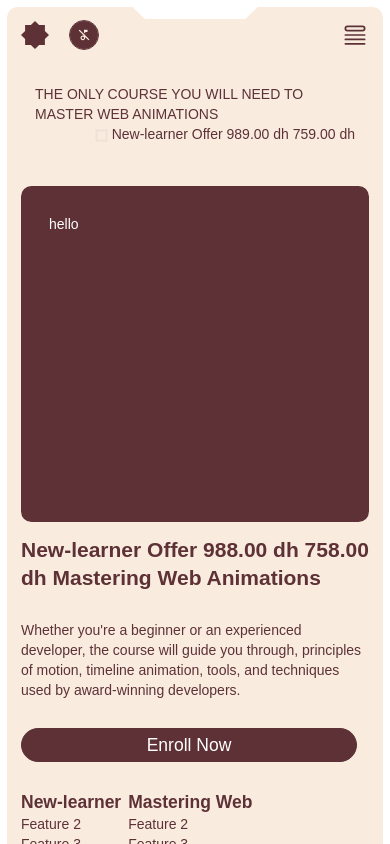
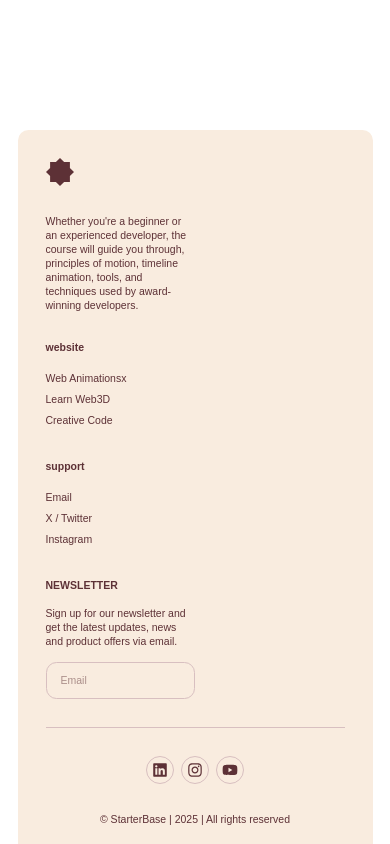
Before and after one commit to samjaabo/portfolio-v2, a Next.js app: page /test in a window 390 px wide. Shown: the top 844 px of the page. Built offline with nearby package versions, Linux system fonts and the light colour scheme; a web font is replaced by a local one.

Commit message:
make footer responsive

```diff
--- a/src/app/globals.css
+++ b/src/app/globals.css
@@ -67,7 +67,7 @@
   }
 
   .hover-underline-link {
-    @apply py-2 relative inline-block text-color after:bg-line-color
+    @apply py-1 w-fit h-fit relative inline-block text-color after:bg-line-color
     after:content-[''] after:absolute after:bottom-1 after:left-0
     after:h-[1px] after:w-full
     after:scale-x-0 not-hover:after:origin-right after:origin-left
@@ -75,7 +75,7 @@
     hover:after:scale-x-100;
   }
   .underline-link {
-    @apply py-2 relative inline-block text-color after:bg-line-color
+    @apply py-2 w-fit h-fit relative inline-block text-color after:bg-line-color
     after:content-[''] after:absolute after:bottom-1 after:left-0
     after:h-[1px] after:w-full
     after:scale-x-100 not-hover:after:origin-left after:origin-right
--- a/src/app/test/page.tsx
+++ b/src/app/test/page.tsx
@@ -21,10 +21,10 @@ export default function TestPage() {
   return (
     <main className="relative flex flex-col items-center justify-start min-h-screen h-auto bg-white w-full max-w-[120rem] mx-auto">
       <Drag />
-      <HeaderSection />
+      {/* <HeaderSection />
       <ProjectsSection />
       <CursusSection />
-      <BlogSection />
+      <BlogSection /> */}
       <Footer />
       {/* <div className="md:block hidden fixed bottom-[calc(10px_+_theme(space.8))] right-[calc(10px_+_theme(space.8))] w-8 h-8 rounded-full bg-bg/50 border border-bg"></div> */}
     </main>
--- a/src/components/futuristic/sections/footer.tsx
+++ b/src/components/futuristic/sections/footer.tsx
@@ -5,18 +5,18 @@ import { WebsiteLogo } from "../svgs";
 
 export default function Footer() {
   return (
-    <footer className="flex  p-5 mt-32 h-full w-full">
-      <div className="grid grid-cols-4 grid-rows-[auto_1fr_auto_auto] gap-y-8 gap-x-16 p-8 bg-soft w-full h-full min-h-96 rounded-xl  text-xs">
+    <footer className="p-5 mt-32 h-full w-full">
+      <div className="grid grid-cols-1 grid-rows-[repeat(17, minmax(0, auto))] lg:grid-cols-4  lg:grid-rows-[auto_1fr_auto_auto] gap-y-8 gap-x-16 p-8 bg-soft w-full h-fit rounded-xl  text-xs">
         {/* row 1 */}
         <div className="flex font-bold text-sm">
           <WebsiteLogo></WebsiteLogo>
         </div>
-        <div className="flex items-center uppercase">website</div>
-        <div className="flex   items-center uppercase">support</div>
-        <div className="flex items-center uppercase">NEWSLETTER</div>
+        <div className="items-center uppercase hidden lg:flex">website</div>
+        <div className="items-center uppercase  hidden lg:flex">support</div>
+        <div className="items-center uppercase  hidden lg:flex">NEWSLETTER</div>
         {/* row 1 */}
         <div className="flex">
-          <p className="">
+          <p className="max-w-1/2">
             Whether you're a beginner or an experienced developer, the course
             will guide you through, principles of motion, timeline animation,
             tools, and techniques used by award-winning developers.
@@ -24,6 +24,7 @@ export default function Footer() {
         </div>
         <div className="flex">
           <ul className="flex flex-col">
+            <li className="lg:hidden block font-bold pb-4">website</li>
             <li className="">
               <a href="#" className="hover-underline-link">
                 Web Animationsx
@@ -43,6 +44,7 @@ export default function Footer() {
         </div>
         <div className="flex ">
           <ul className="flex flex-col ">
+            <li className="lg:hidden block font-bold pb-4">support</li>
             <li className="">
               <a href="#" className="hover-underline-link">
                 Email
@@ -60,37 +62,41 @@ export default function Footer() {
             </li>
           </ul>
         </div>
-        <div className="flex flex-col items-end gap-4">
-          <p className="">
+        <div className="flex flex-col items-start lg:items-end gap-4">
+          <div className=" uppercase  lg:hidden block font-bold">
+            NEWSLETTER
+          </div>
+          <p className="max-w-1/2">
             Sign up for our newsletter and get the latest updates, news and
             product offers via email.
           </p>
           <input
             type="email"
             placeholder="Email"
-            className="w-full py-3 px-4 outline-none ring-0 border-1 border-line-color-soft focus:border-line-color rounded-xl"
+            className="max-w-1/2 w-full py-3 px-4 outline-none ring-0 border-1 border-line-color-soft focus:border-line-color rounded-xl"
           />
         </div>
+        <div className="w-full h-px border-b bg-transparent border-line-color-soft lg:hidden block"></div>
         {/* row 1 */}
-        <div className="flex col-span-4">
-          <ul className="flex flex-row gap-2">
-            <li className="border border-line-color-soft rounded-full w-8 aspect-square">
-              <FaLinkedin className="w-full h-full p-1.5"></FaLinkedin>
+        <div className="flex w-full h-fit lg:col-span-4 justify-center lg:justify-start">
+          <ul className="flex flex-row gap-2 ">
+            <li className="border border-line-color-soft rounded-full w-8 h-8 aspect-square">
+              <FaLinkedin className="w-full h-full p-1.5" />
             </li>
-            <li className="border border-line-color-soft rounded-full w-8 aspect-square">
-              <FaInstagram className="w-full h-full p-1.5"></FaInstagram>
+            <li className="border border-line-color-soft rounded-full w-8 h-8 aspect-square">
+              <FaInstagram className="w-full h-full p-1.5" />
             </li>
-            <li className="border border-line-color-soft rounded-full w-8 aspect-square">
-              <FaYoutube className="w-full h-full p-1.5"></FaYoutube>
+            <li className="border border-line-color-soft rounded-full w-8 h-8 aspect-square">
+              <FaYoutube className="w-full h-full p-1.5" />
             </li>
           </ul>
         </div>
-        {/* <div className="flex justify-end col-span-2">payements</div> */}
+        {/* <div className="flex justify-end lg:col-span-2">payements</div> */}
         {/* row 1 */}
-        <div className="flex col-span-2 items-baseline">
+        <div className="flex lg:col-span-2 items-baseline lg:justify-start justify-center">
           © StarterBase | {new Date().getFullYear()} | All rights reserved
         </div>
-        <div className="flex justify-end col-span-2 uppercase">
+        <div className="flex lg:justify-end lg:col-span-2 uppercase justify-center">
           POWERED BY:{" "}
           <a href="#" className="underline-link">
             StarterBBase
--- a/src/components/futuristic/sections/header.tsx
+++ b/src/components/futuristic/sections/header.tsx
@@ -17,13 +17,13 @@ export default function HeaderSection() {
         <NavbarContainer />
         <NavbarContainerRounded />
         <nav className="absolute top-0 left-1/2 -translate-x-1/2 z-9 w-fit h-8 pt-1.5 flex items-center justify-center text-sm lg:text-lg gap-2 lg:gap-8">
-          <button className=" hidden lg:inline-block cursor-pointer text-color ">
+          <button className=" hidden lg:inline-block cursor-pointer hover-underline-link ">
             Home
           </button>
-          <button className="hidden lg:inline-block cursor-pointer text-color">
+          <button className="hidden lg:inline-block cursor-pointer hover-underline-link">
             About
           </button>
-          <button className="hidden lg:inline-block cursor-pointer text-color ">
+          <button className="hidden lg:inline-block cursor-pointer hover-underline-link ">
             Contact
           </button>
         </nav>
```
